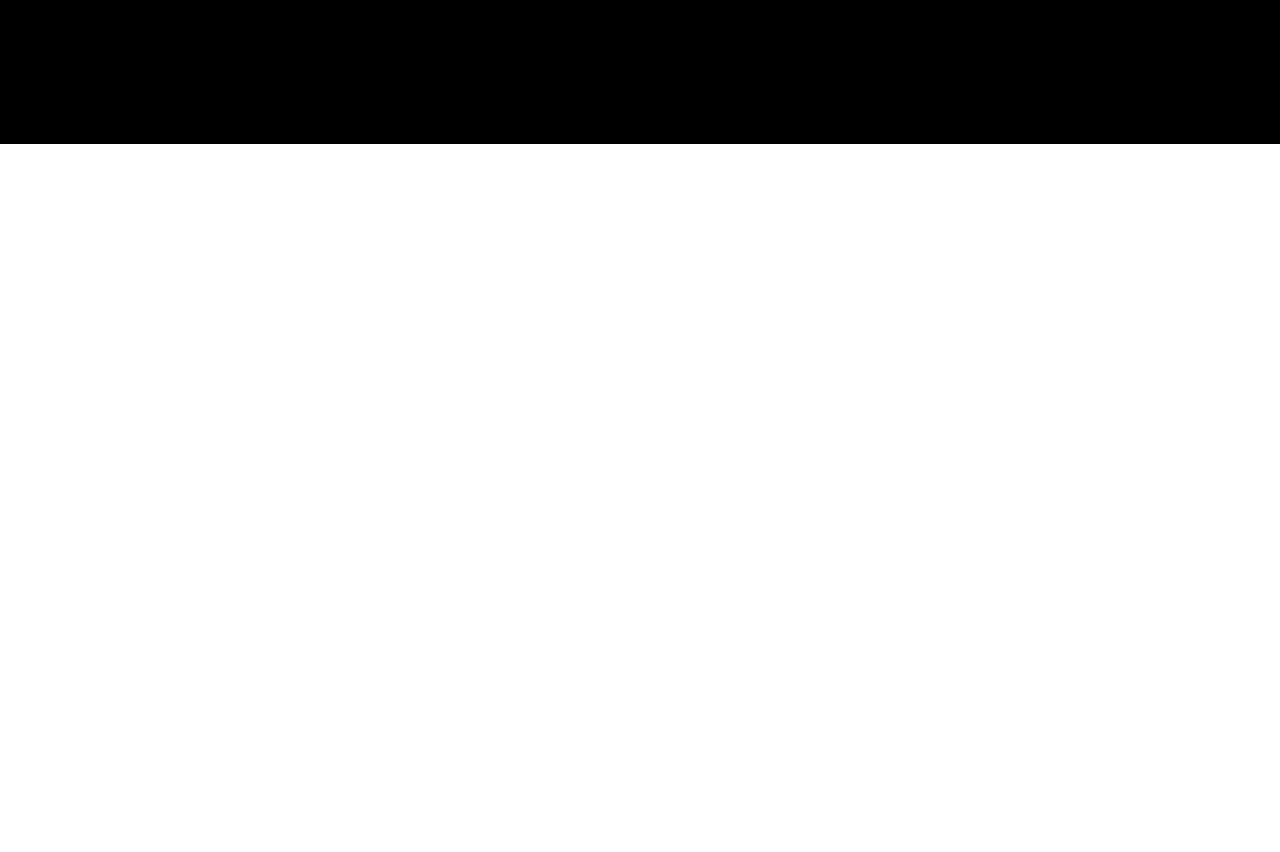
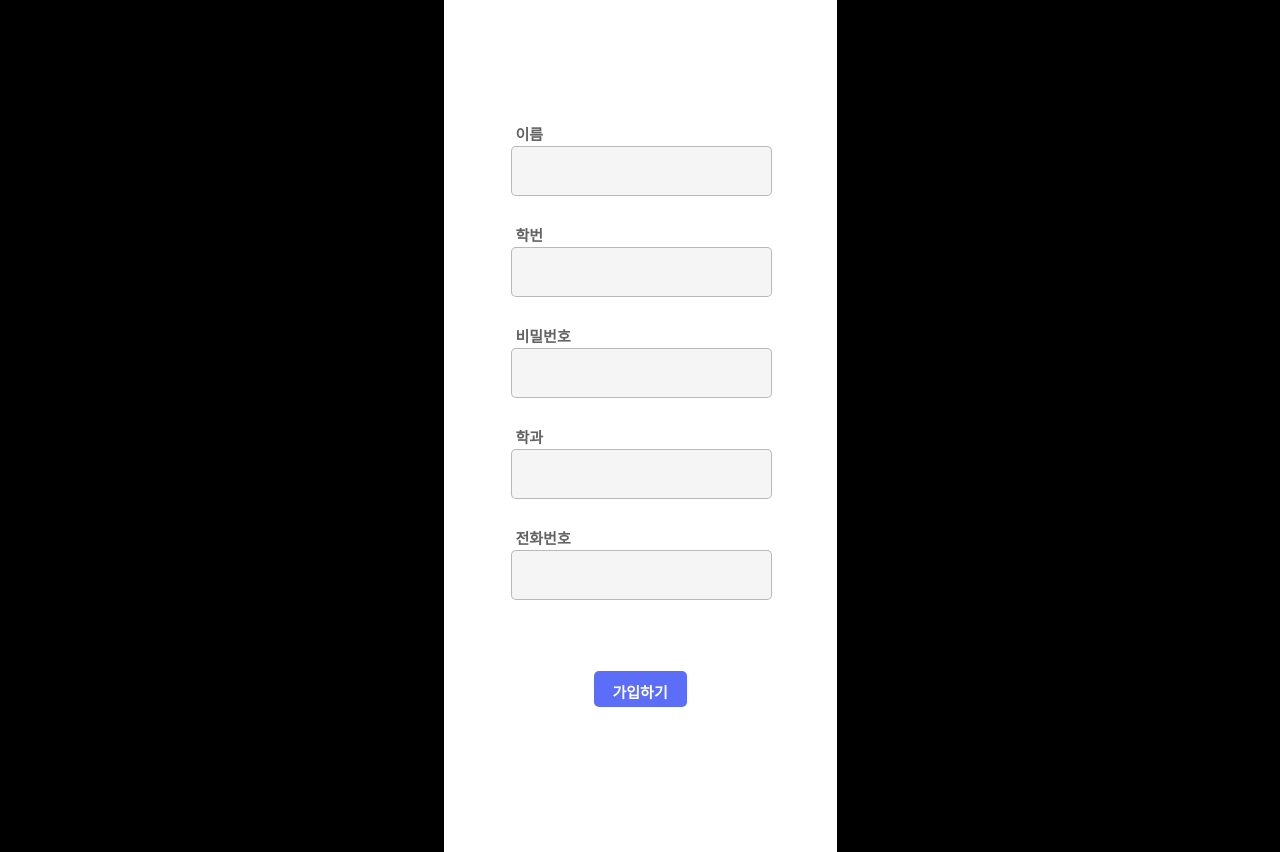
Before and after one commit to 12234626/cse3207, a React (Create React App) app in the folder frontend/: page /signup in a window 1280 px wide. Before the commit the page ends 800 px from the top, so only its background shows below. Built offline with nearby package versions, Linux system fonts and the light colour scheme; the HTML template or start-up script is replaced by a standard one.

Commit message:
add: Loginpage/SignUp.css

```diff
--- a/frontend/src/Loginpage/SignUp.css
+++ b/frontend/src/Loginpage/SignUp.css
@@ -1,7 +1,104 @@
-.screen{
-    background-color: black;
+.screen {
+  background-color: black;
 }
 
-.text-wrapper{
+.screen .div {
+  background-color: #ffffff;
+  height: 852px;
+  position: relative;
+  width: 393px;
+}
 
+.screen .view {
+  height: 71px;
+  left: 67px;
+  position: absolute;
+  top: 325px;
+  width: 261px;
 }
+
+.screen .rectangle {
+  background-color: #f5f5f5;
+  border: 1px solid #00000040;
+  border-radius: 5px;
+  height: 48px;
+  left: 0;
+  position: absolute;
+  top: 23px;
+  width: 259px;
+}
+
+.screen .text-wrapper {
+  color: #0000009c;
+  font-family: "Inter-Bold", Helvetica;
+  font-size: 15px;
+  font-weight: 700;
+  left: 5px;
+  letter-spacing: 0;
+  line-height: normal;
+  position: absolute;
+  top: 0;
+  white-space: nowrap;
+  width: 81px;
+}
+
+.screen .view-2 {
+  height: 71px;
+  left: 67px;
+  position: absolute;
+  top: 527px;
+  width: 261px;
+}
+
+.screen .view-3 {
+  height: 71px;
+  left: 67px;
+  position: absolute;
+  top: 426px;
+  width: 261px;
+}
+
+.screen .div-2 {
+  height: 71px;
+  left: 67px;
+  position: absolute;
+  top: 224px;
+  width: 261px;
+}
+.screen .view-4 {
+  height: 71px;
+  left: 67px;
+  position: absolute;
+  top: 123px;
+  width: 261px;
+}
+
+.screen .overlap-group-wrapper {
+  height: 36px;
+  left: 150px;
+  position: absolute;
+  top: 671px;
+  width: 95px;
+}
+
+.screen .overlap-group {
+  background-color: rgba(92, 110, 247, 1);
+  border-radius: 5px;
+  height: 36px;
+  position: relative;
+  width: 93px;
+}
+
+.screen .text-wrapper-2 {
+  color: #ffffff;
+  font-family: "Inter-Bold", Helvetica;
+  font-size: 15px;
+  font-weight: 700;
+  left: 19px;
+  letter-spacing: 0;
+  line-height: normal;
+  position: absolute;
+  top: 10px;
+  white-space: nowrap;
+  width: 73px;
+}
```
